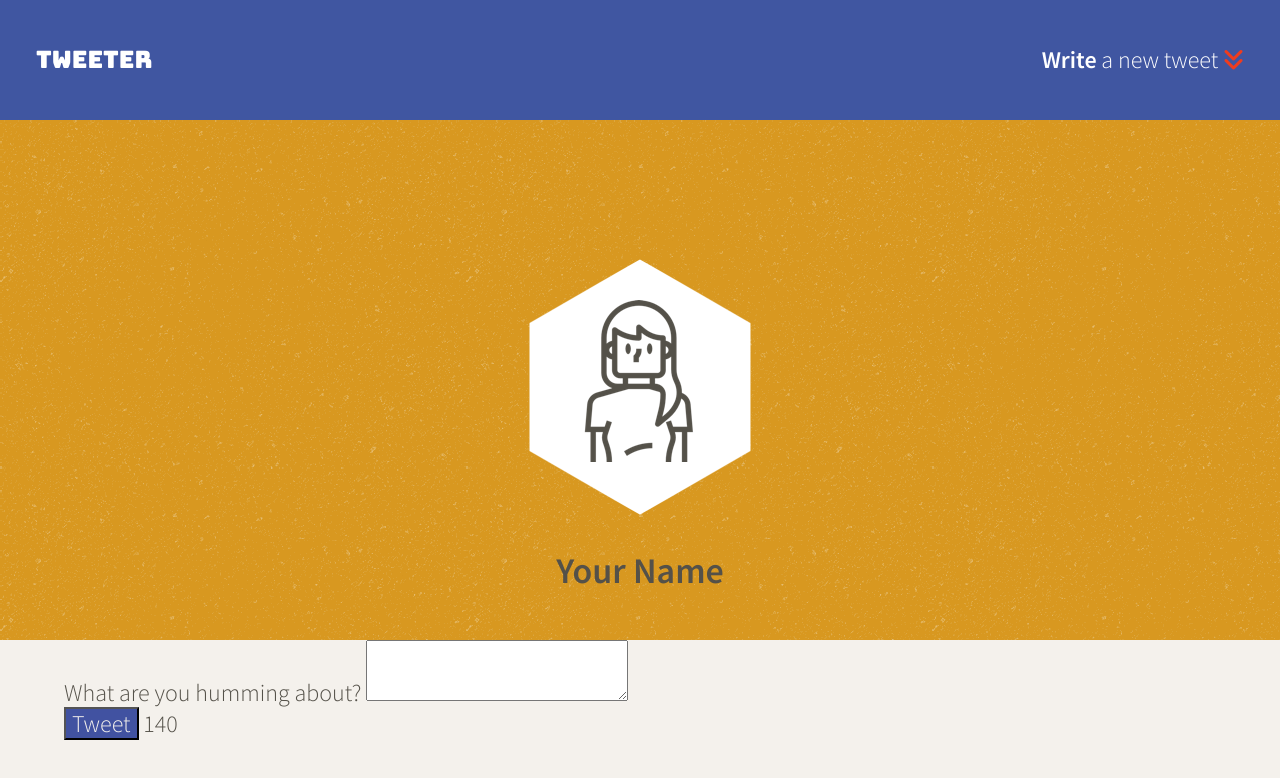
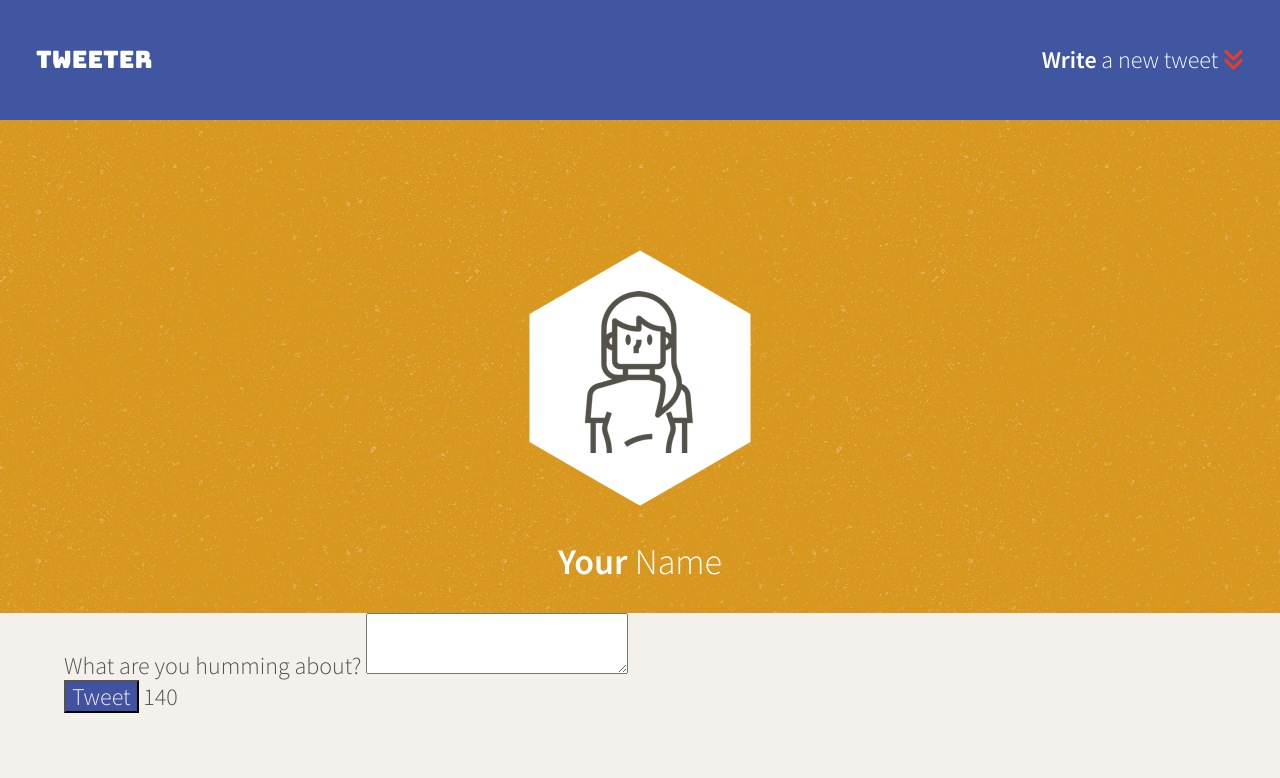
Before and after one commit to GSingh1994/Tweeter, a website: page public/index.html in a window 1280 px wide. Drawn offline with nearby package versions, Linux system fonts and the light colour scheme.

Commit message:
Fix font-weight of name span

```diff
--- a/public/styles/header.css
+++ b/public/styles/header.css
@@ -1,11 +1,19 @@
 header {
-  height: 520px;
   width: 100%;
   display: flex;
   flex-direction: column;
-  justify-content: center;
   align-items: center;
   background-color: #d89820;
   background-image: url('../images/black-orchid.png');
-  padding-top: 120px;
+  padding-top: 130px;
+  position: relative;
+  z-index: 1;
 }
+
+.name {
+  color: #ffffff;
+}
+
+.name span {
+  font-weight: 300;
+}
```
